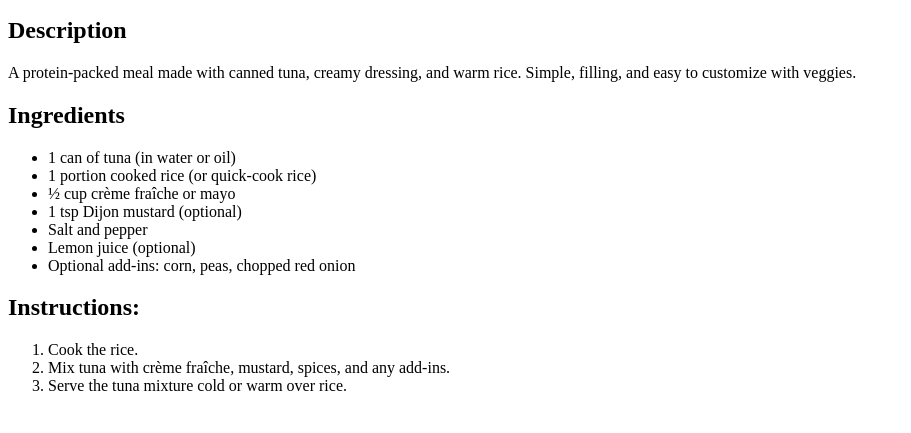
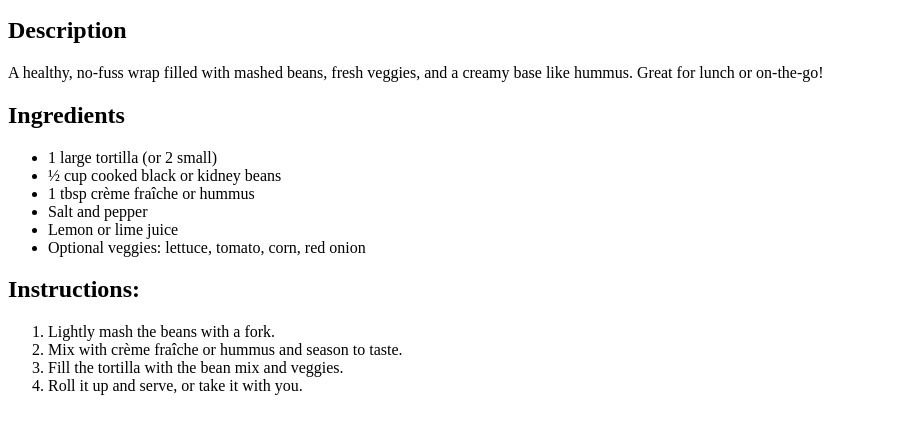
Before and after one commit to nattetamakloe/odin-recipes, a plain HTML site: page recepies/tunaricebowl.html in a window 1280 px wide. Shown: the part 119-552 px from the top of the page, without its empty margins (0-911 px from the left). Drawn offline with Linux system fonts and the light colour scheme.

Commit message:
Correct file names

```diff
--- a/recepies/tunaricebowl.html
+++ b/recepies/tunaricebowl.html
@@ -1,35 +1,39 @@
 <!DOCTYPE html>
 <html lang="en">
+
 <head>
     <meta charset="UTF-8">
     <title>Tuna Rice Bowl</title>
 </head>
+
 <body>
     <h1>Tuna Rice Bowl</h1>
     <a href="../index.html">Home</a>
     <br>
     <img src="../pictures/tunaricebowl.jpeg" alt="Tuna Rice Bowl">
     <h2>Description</h2>
-    <p>A protein-packed meal made with canned tuna, creamy dressing, and warm rice. Simple, filling, and easy to customize with veggies.</p>
+    <p>A healthy, no-fuss wrap filled with mashed beans, fresh veggies, and a creamy base like hummus. Great for lunch
+        or on-the-go!</p>
     <h2>Ingredients</h2>
     <ul>
-        <li>1 can of tuna (in water or oil)</li>
-        <li>1 portion cooked rice (or quick-cook rice)</li>
-        <li>½ cup crème fraîche or mayo</li>
-        <li>1 tsp Dijon mustard (optional)</li>
+        <li>1 large tortilla (or 2 small)</li>
+        <li>½ cup cooked black or kidney beans</li>
+        <li>1 tbsp crème fraîche or hummus</li>
         <li>Salt and pepper</li>
-        <li>Lemon juice (optional)</li>
-        <li>Optional add-ins: corn, peas, chopped red onion</li>
-      </ul>
+        <li>Lemon or lime juice</li>
+        <li>Optional veggies: lettuce, tomato, corn, red onion</li>
+    </ul>
 
-      <h2>Instructions:</h2>
-      <ol>
-        <li>Cook the rice.</li>
-        <li>Mix tuna with crème fraîche, mustard, spices, and any add-ins.</li>
-        <li>Serve the tuna mixture cold or warm over rice.</li>
-      </ol>
+    <h2>Instructions:</h2>
+    <ol>
+        <li>Lightly mash the beans with a fork.</li>
+        <li>Mix with crème fraîche or hummus and season to taste.</li>
+        <li>Fill the tortilla with the bean mix and veggies.</li>
+        <li>Roll it up and serve, or take it with you.</li>
+    </ol>
 
 
 
 </body>
+
 </html>
```
Also changed, not shown: recepies/chickenpasta.html (+25 -3 lines), pictures/beanwrap.jpeg (added), pictures/tunaricebowl.jpg (added).
